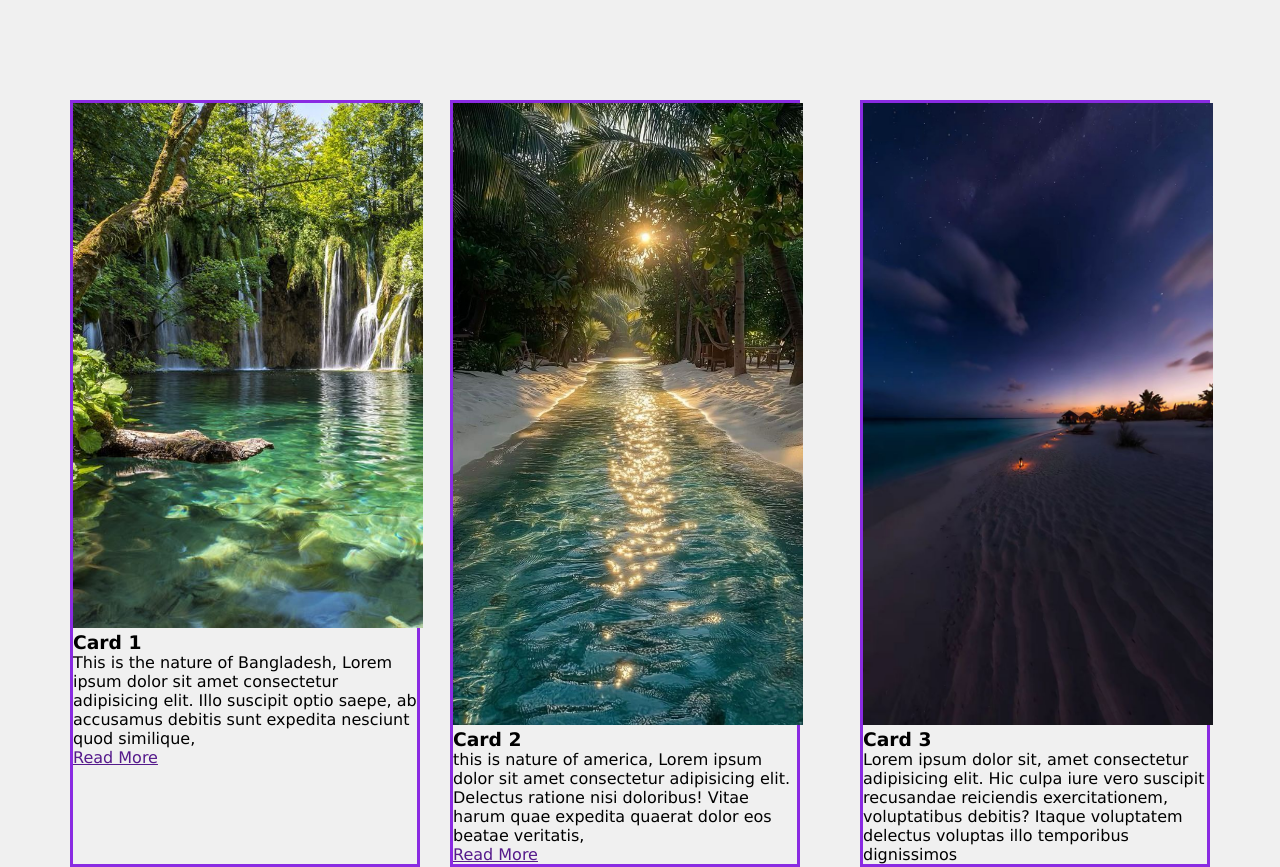
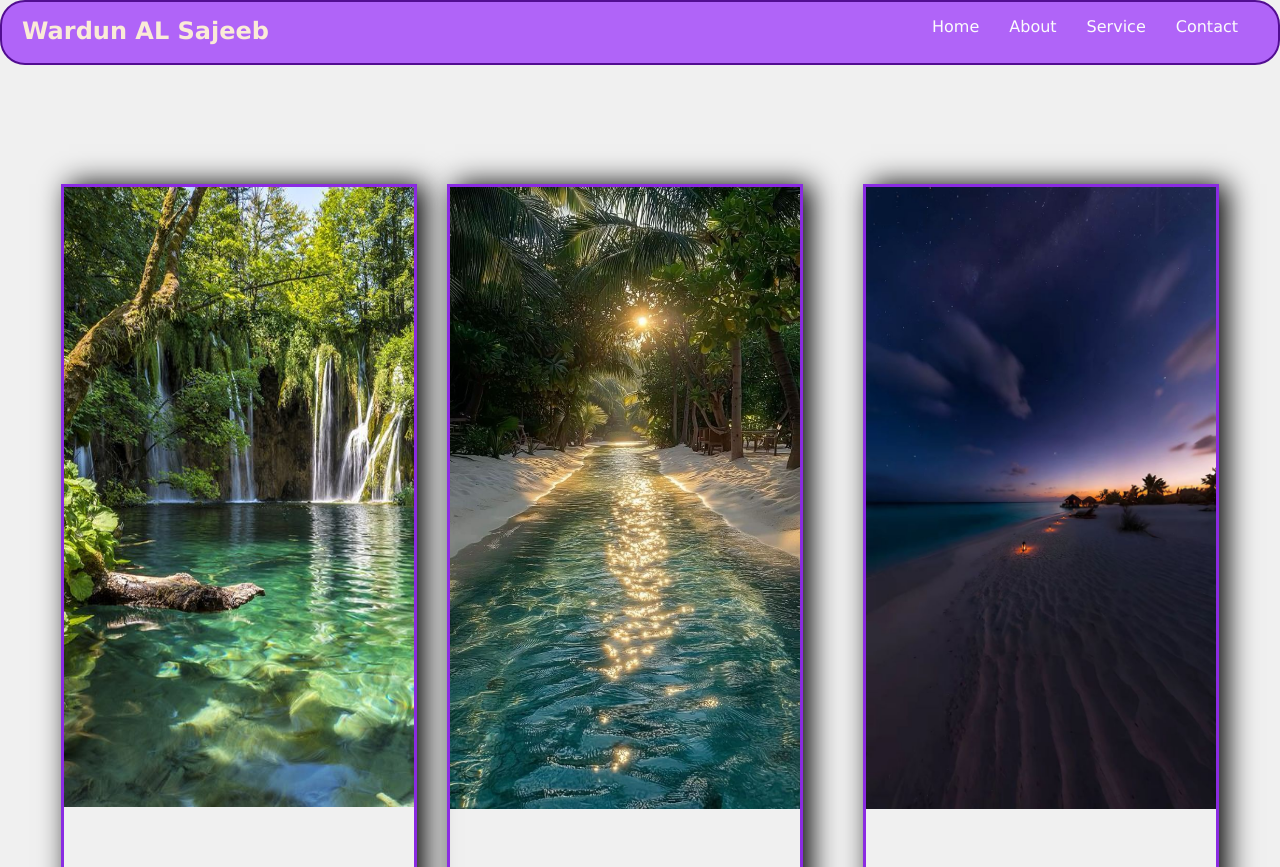
Before and after one commit to Wardun-00/practice-4, a plain HTML site: page index.html in a window 1280 px wide. Shown: the top 867 px of the page. Drawn offline with Linux system fonts and the light colour scheme.

Commit message:
added card

```diff
--- a/index.html
+++ b/index.html
@@ -7,11 +7,39 @@
     <title>html card</title>
 </head>
 <body>
+    <!-- This is navigation bar side -->
+     <nav class="navbar">
+        <div class="logo">
+            <h2>Wardun AL Sajeeb</h2>
+        </div>
+        <div class="list">
+            <ul>
+                <li><a href="" class="navlist">Home</a></li>
+                <li><a href="" class="navlist">About</a></li>
+                <li><a href="" class="navlist">Service</a></li>
+                <li><a href="" class="navlist">Contact</a></li>
+            </ul>
+        </div>
+
+     </nav>
+     <!-- navbar closed -->
+
+     <!-- under nav bar work -->
+      <div class="bodywork">
+        <div class="profilepic">
+            <img src="" alt="">
+
+        </div>
+
+      </div>
+
+
+    <!-- this is for card div container  -->
     <div class="container">
         <div class="card">
-            <img src="image/nature1.jpg" alt="nature1">
+            <img src="image/nature1.jpg" alt="nature1" class="image1">
 
-            <div class="card-content">
+            <div class="card-content card1">
                 <h3>Card 1</h3>
                 <p>This is the nature of Bangladesh, Lorem ipsum dolor sit amet consectetur adipisicing elit. Illo suscipit optio saepe, ab accusamus debitis sunt expedita nesciunt quod similique,</p>
 
@@ -35,8 +63,9 @@
             <img src="image/nature3.jpg" alt="nature3">
             <div class="card-content">
                 <h3>Card 3</h3>
-                <p>Lorem ipsum dolor sit, amet consectetur adipisicing elit. Hic culpa iure vero suscipit recusandae reiciendis exercitationem, voluptatibus debitis? Itaque voluptatem delectus voluptas illo temporibus dignissimos  </p>
-                <a href="image/nature4.jpg"></a>
+                <p>Lorem ipsum dolor sit, amet consectetur adipisicing elit. Hic culpa iure vero suscipit recusandae reiciendis exercitationem, voluptatibus debitis? Itaque voluptatem delectus voluptas illo temporibus dignissimos </p>
+
+                <a href="" class="btn">Read More</a>
             </div>
         </div>
 
@@ -45,7 +74,7 @@
             <div class="card-content">
                 <h3> Card 4</h3>
                 <p>Lorem ipsum dolor, sit amet consectetur adipisicing elit. Quaerat mollitia, unde eaque quam illo alias quis cupiditate? Non adipisci quia necessitatibus, architecto vitae lorem</p>
-                <a href="">Read More</a>
+                <a href="" class="btn">Read More</a>
 
             </div>
         </div>
--- a/style.css
+++ b/style.css
@@ -9,6 +9,48 @@
 body{
     background-color:#f0f0f0;
 }
+
+/* This is nav item */
+.navbar{
+    display: flex;
+    justify-content: space-between;
+    background-color: rgb(176, 100, 248);
+    height:65px;
+    border: 2px solid rgb(82, 14, 145);
+    border-radius: 25px;
+    position:sticky;
+    top:0;
+}
+h2{
+    color: antiquewhite;
+    margin-left:20px;
+    margin-top:15px;
+}
+/* list item er design er change */
+.list ul li{
+    list-style: none;
+
+}
+
+.navlist{
+    text-decoration: none;
+    color:#fcfcfc;
+}
+
+li :hover{
+    color: rgb(28, 39, 46);
+
+}
+
+/* list item er moddhe ul er flex */
+.list ul{
+    display:flex;
+    gap:30px;
+    margin-right: 40px;
+    margin-top:15px;
+}
+
+
 
 /* box container work */
 .container{
@@ -23,10 +65,44 @@ body{
 .card{
     /* width: 200px; */
     border: 3px solid blueviolet;
-    width: 350px;
+   max-width: 356px;
+   max-height:1000px;
+   box-shadow:8px 0px 27px;
+   /* display: inline-block;
+   transition: transform 0.10s eases; */
 
 }
 
+
+.card-content{
+    margin-top: 50px;
+    padding:25px;
+
+}
 img{
-    width: 350px;
+    width: 100%;
 }
+
+.image1{
+    height: 620px;
+}
+
+
+.btn{
+    text-decoration:none;
+    border:3px solid blueviolet;
+    border-radius: 7px;
+    margin-top:50px;
+    display: block;
+    margin-right:205px ;
+    color:white;
+    background-color: black;
+}
+
+.btn:hover{
+    background-color: rgb(94, 30, 155);
+}
+ .card :hover{
+    transform: scale(1.05);
+
+}
```
Also changed, not shown: image/wardun.jpg (added), image/wordun.jpg (added).
